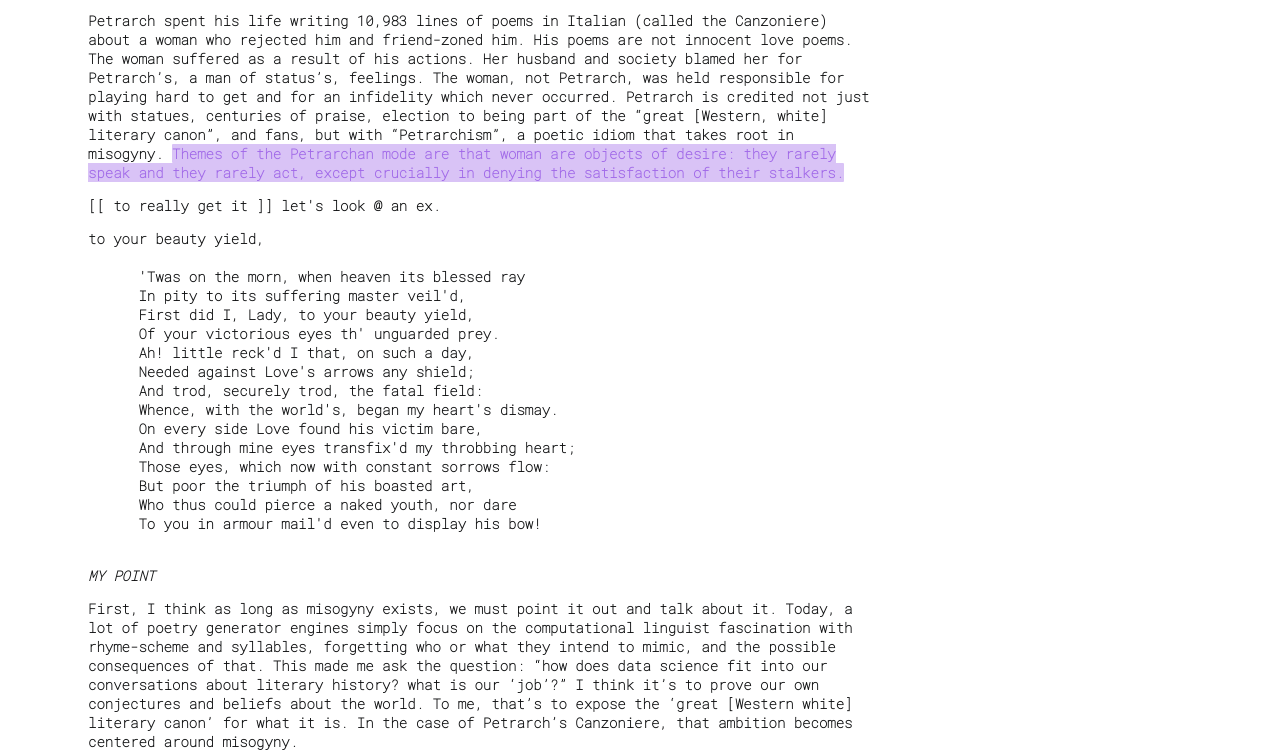
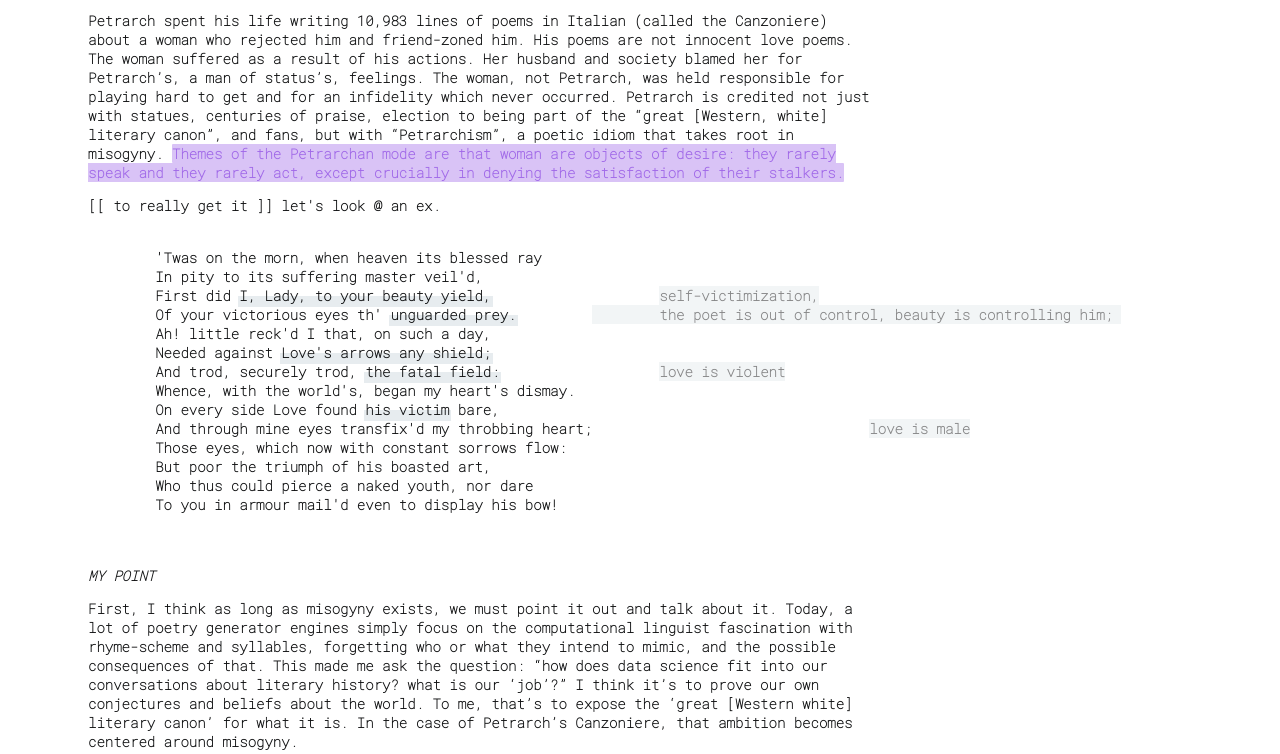
Before and after one commit to yi-ye-zhi-qiu/personalwebsite, a Flask app: page /petrarch in a window 1280 px wide. Shown: the part 721-1475 px from the top of the page. Run offline with Flask 2, Linux system fonts and the light colour scheme.

Commit message:
add petrarch poem hover effects

```diff
--- /dev/null
+++ b/static/js/petrarch.js
@@ -0,0 +1,63 @@
+const first_accent = document.querySelectorAll('.first_accent'),
+      second_accent = document.querySelectorAll('.second_accent'),
+      third_accent = document.querySelectorAll('.third_accent');
+
+accent(first_accent);
+accent(second_accent);
+accent(third_accent);
+
+function accent(q){
+
+  q.forEach(el => el.addEventListener('mouseover', function(){
+    for (let a=0; a<q.length; a++) {
+      this_a = q[a]
+      console.log(this_a);
+      this_a.classList.add('hovered');
+      //this_a.classList.add('hovered');
+    }
+
+    var highlight_reveals = document.querySelector('.'+el.classList[0]+'_trigger')
+    var opacity = 0;
+
+    function fadeIn(x) {
+      if (opacity<1){
+        opacity += .1;
+        setTimeout(function(){fadeIn()},30);
+      }
+      document.querySelector('.'+el.classList[0]+'_trigger').style.opacity = opacity;
+    }
+
+    fadeIn(highlight_reveals);
+
+    highlight_reveals.style.background = 'black';
+    highlight_reveals.style.color = '#ffd9d3';
+    //document.querySelector()
+
+  }))
+
+    q.forEach(el => el.addEventListener('mouseleave', function(){
+      for (let a=0; a<q.length; a++) {
+        this_a = q[a]
+        this_a.classList.remove('hovered');
+        //this_a.classList.add('hovered');
+      }
+
+      var highlight_reveals = document.querySelector('.'+el.classList[0]+'_trigger')
+      var opacity = 1;
+
+      function fadeOut(x) {
+        if (opacity>0.3){
+          opacity -= .1;
+          setTimeout(function(){fadeOut()},20);
+        }
+        document.querySelector('.'+el.classList[0]+'_trigger').style.opacity = opacity;
+      }
+
+      fadeOut(highlight_reveals);
+
+      highlight_reveals.style.background = '#E7ECEF';
+      highlight_reveals.style.color = '#121314';
+
+      }))
+
+}
--- a/static/styles/style.css
+++ b/static/styles/style.css
@@ -390,31 +390,47 @@ article p{
   color: white;
 }
 .PetrarchSonnet{
+  display: flex;
+  flex-direction: row;
+}
+.Sonnet, .SonnetNotes{
   white-space: pre;
 }
+.SonnetNotes{
+  display: block;
+  color: white;
+}
+.PoemUnderlineAccent{
+  position: relative;
+}
 .PoemUnderlineAccent:after{
-  content: "";
+  content: '';
   position: absolute;
   z-index: -1;
-  right: 0;
-  width: 0;
-  bottom: -5px;
-  background: #000;
-  height: 4px;
-  transition-property: width;
-  transition-duration: 0.3s;
-  transition-timing-function: ease-out;
-}
-}
-.PoemUnderlineAccent{
-  display: inline;
-  position: relative;
-  overflow: hidden;
+  top: 50%;
+  left: -0.1em;
+  right: -0.1em;
+  bottom: -0.1em;
+  transition: top 200ms cubic-bezier(0, 0.8, 0.13, 1);
+  background-color: #E7ECEF;
 }
 .PoemUnderlineAccent:hover:after,
-.PoemUnderlineAccent:focus:after,
-.PoemUnderlineAccent:active:after {
-  left: 0;
-  right: auto;
-  width: 100%;
+.hovered{
+  background-color: rgba(255,217,211, 0.8);
+  top: 0%;
 }
+.first_accent_trigger{
+  opacity: 0.5;
+  background-color: #E7ECEF;
+  color: #121314;
+}
+.second_accent_trigger{
+  opacity: 0.5;
+  background-color: #E7ECEF;
+  color: #121314;
+}
+.third_accent_trigger{
+  opacity: 0.5;
+  background-color: #E7ECEF;
+  color: #121314;
+}
--- a/templates/petrarch.html
+++ b/templates/petrarch.html
@@ -25,22 +25,42 @@
     <p>Petrarch spent his life writing 10,983 lines of poems in Italian (called the Canzoniere) about a woman who rejected him and friend-zoned him. His poems are not innocent love poems. The woman suffered as a result of his actions. Her husband and society blamed her for Petrarch’s, a man of status’s, feelings. The woman, not Petrarch, was held responsible for playing hard to get and for an infidelity which never occurred. Petrarch is credited not just with statues, centuries of praise, election to being part of the “great [Western, white] literary canon”, and fans, but with “Petrarchism”, a poetic idiom that takes root in misogyny. <span class="Highlight">Themes of the Petrarchan mode are that woman are objects of desire: they rarely speak and they rarely act, except crucially in denying the satisfaction of their stalkers.</span></p>
 
     <p>[[ to really get it ]] let's look @ an ex.</p>
-<a class="PoemUnderlineAccent">to your beauty yield,</a>
+
     <div class="PetrarchSonnet">
+      <div class="Sonnet">
         'Twas on the morn, when heaven its blessed ray
         In pity to its suffering master veil'd,
-      First did I, Lady, <a class="PoemUnderlineAccent">to your beauty yield,</a>
-      Of your victorious eyes th' unguarded prey.
+        First did <a class="first_accent PoemUnderlineAccent">I, Lady, to your beauty yield,</a>
+        Of your victorious eyes th' <a class="first_accent PoemUnderlineAccent">unguarded prey.</a>
         Ah! little reck'd I that, on such a day,
-      Needed against Love's arrows any shield;
-      And trod, securely trod, the fatal field:
+        Needed against <a class="second_accent PoemUnderlineAccent">Love's arrows any shield;</a>
+        And trod, securely trod, <a class="second_accent PoemUnderlineAccent">the fatal field:</a>
         Whence, with the world's, began my heart's dismay.
-      On every side Love found his victim bare,
+        On every side Love found <a class="third_accent PoemUnderlineAccent">his victim</a> bare,
         And through mine eyes transfix'd my throbbing heart;
         Those eyes, which now with constant sorrows flow:
         But poor the triumph of his boasted art,
         Who thus could pierce a naked youth, nor dare
         To you in armour mail'd even to display his bow!
+      </div>
+      <div class="SonnetNotes">
+        'Twas on the morn, when heaven its blessed ray
+        In pity to its suffering master veil'd,
+        <a class="first_accent_trigger">self-victimization,
+        the poet is out of control, beauty is controlling him; </a>
+        Of your victorious eyes th' unguarded prey.
+        Ah! little reck'd I that, on such a day,
+        <a class="second_accent_trigger">love is violent</a>
+        And trod, securely trod, the fatal field:
+        Whence, with the world's, began my heart's dismay.
+        On every side Love found <a class="third_accent_trigger">love is male</a>
+        And through mine eyes transfix'd my throbbing heart;
+        Those eyes, which now with constant sorrows flow:
+        But poor the triumph of his boasted art,
+        Who thus could pierce a naked youth, nor dare
+        To you in armour mail'd even to display his bow!
+    </div>
+
     </div>
 
     <p class="MakingAPoint">MY POINT</p>
@@ -83,6 +103,7 @@
     ]
   }
   </script>
+  <script src="{{url_for('static', filename='js/petrarch.js')}}"></script>
 
   </body>
 </html>
```
Lines whose indentation alone changed are shown as unchanged.
